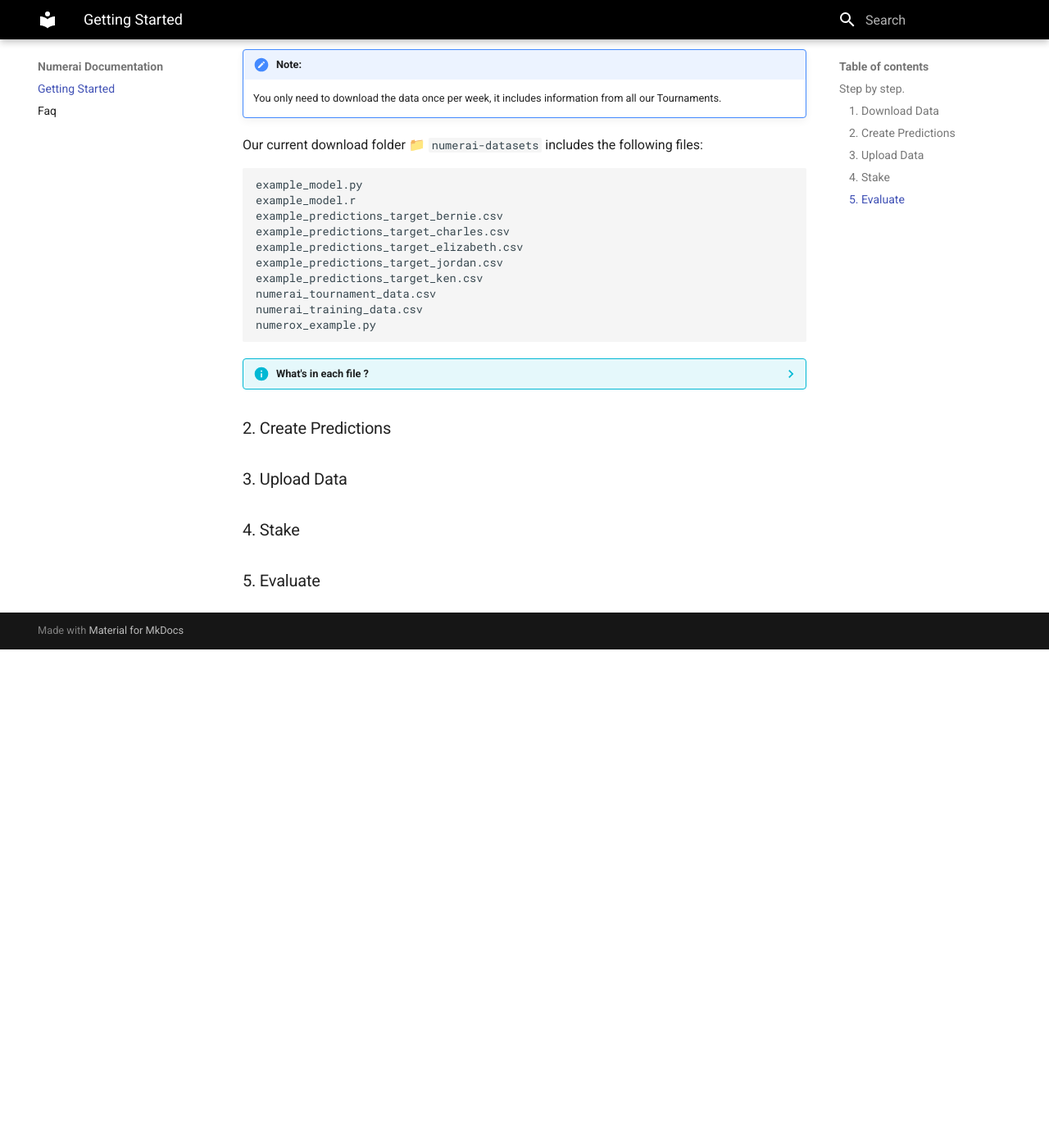
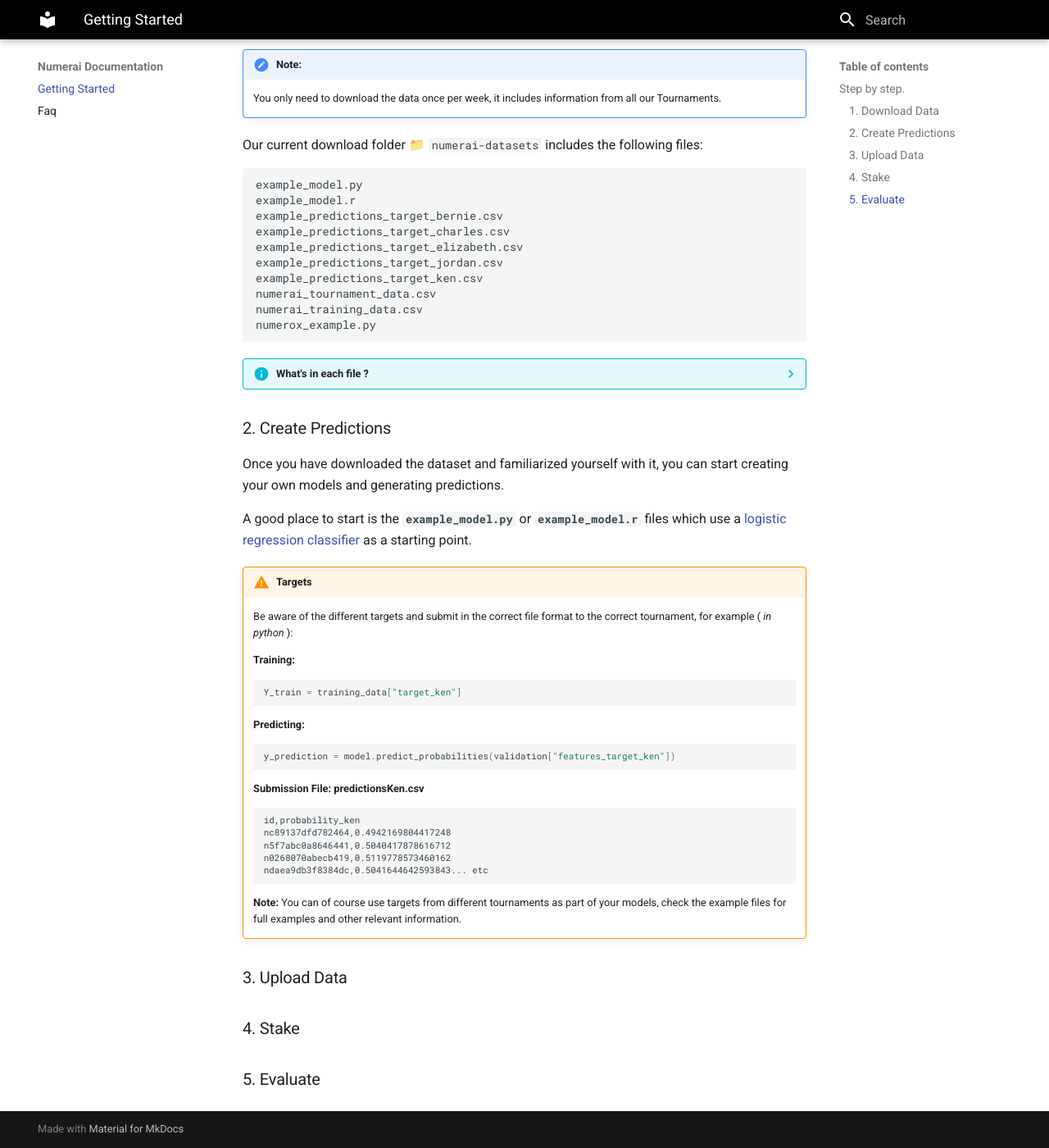
Before and after one commit to numerai/docs, an MkDocs documentation site: the page built from docs/index.md, in a window 1280 px wide and 1400 px high, scrolled down 736 px. Shown: the whole window at 82% size. Built offline with MkDocs 1.6.1 and Material for MkDocs 9.7.7, drawn with Linux system fonts in a browser that asks for light colours; before the commit the page ends 1528 px from its top, so only the background shows below that.

Commit message:
Step by step

````diff
--- a/docs/index.md
+++ b/docs/index.md
@@ -43,6 +43,34 @@
 
 ### 2. Create Predictions
 
+Once you have downloaded the dataset and familiarized yourself with it, you can start creating your own models and generating predictions.
+
+A good place to start is the **`example_model.py`** or **`example_model.r`** files which use a [logistic regression classifier](https://en.wikipedia.org/wiki/Logistic_regression) as a starting point.
+
+
+!!! warning "Targets"
+
+    Be aware of the different targets and submit in the correct file format to the correct tournament, for example ( _in python_ ):
+
+    **Training:**
+    ``` python
+    Y_train = training_data["target_ken"]
+    ```
+    **Predicting:**
+    ``` python
+    y_prediction = model.predict_probabilities(validation["features_target_ken"])
+    ```
+    **Submission File: predictionsKen.csv**
+    ```csv
+    id,probability_ken
+    nc89137dfd782464,0.4942169804417248
+    n5f7abc0a8646441,0.5040417878616712
+    n0268070abecb419,0.5119778573460162
+    ndaea9db3f8384dc,0.5041644642593843... etc
+
+    ```
+    **Note:** You can of course use targets from different tournaments as part of your models, check the example files for full examples and other relevant information.
+
 
 ### 3. Upload Data
 ### 4. Stake
````
Also changed, not shown: site/index.html, site/search/search_index.json, 1 other file.
